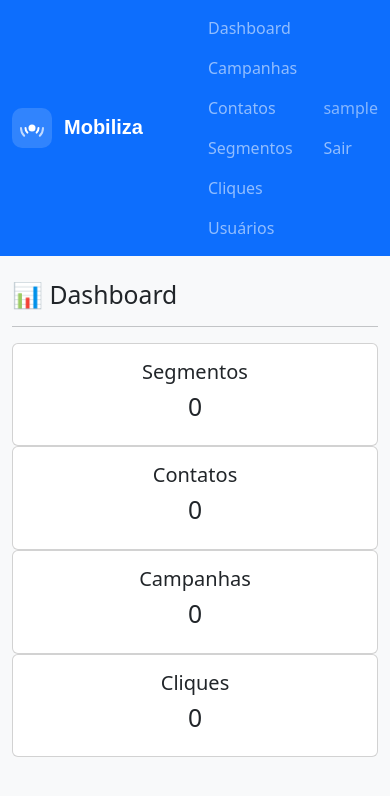
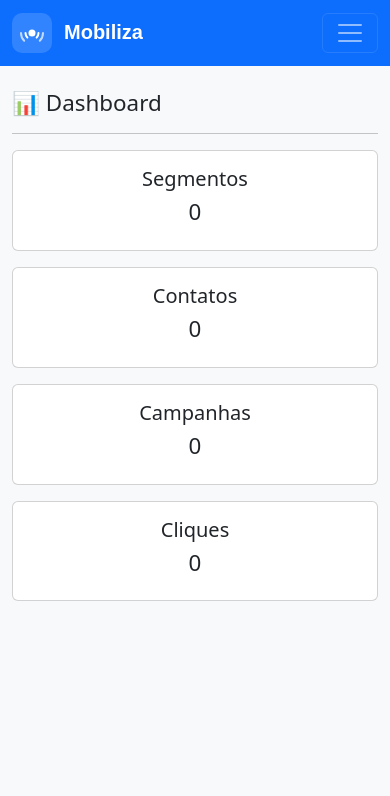
Before and after one commit to Vinimds77/Mobiliza, a Flask app: page / in a window 390 px wide. Shown: the top 796 px of the page. Run offline with Flask 3, Linux system fonts and the light colour scheme; the visitor is signed in with stand-in values (Sample User, id 1); data that the repository does not hold is empty.

Commit message:
Corrige responsividade mobile: navbar colapsavel, viewport e cards adaptativos

```diff
--- a/templates/base.html
+++ b/templates/base.html
@@ -5,11 +5,27 @@
 
     <meta charset="UTF-8">
 
+    <meta name="viewport" content="width=device-width, initial-scale=1">
+
     <title>{% block titulo %}Mobiliza{% endblock %}</title>
 
     <link rel="icon" type="image/svg+xml" href="{{ url_for('static', filename='img/mobiliza-favicon.svg') }}">
 
     <link href="https://cdn.jsdelivr.net/npm/bootstrap@5.3.3/dist/css/bootstrap.min.css" rel="stylesheet">
+
+    <style>
+
+    @media (max-width: 576px) {
+
+        body { font-size: 1.05rem; }
+
+        h1 { font-size: 1.6rem; }
+
+        h2 { font-size: 1.4rem; }
+
+    }
+
+    </style>
 
 </head>
 
@@ -23,7 +39,22 @@
             <img src="{{ url_for('static', filename='img/mobiliza-logo-navbar.svg') }}" alt="Mobiliza" height="40">
         </a>
 
-        <div class="navbar-nav">
+        <button
+            class="navbar-toggler"
+            type="button"
+            data-bs-toggle="collapse"
+            data-bs-target="#navbarMobiliza"
+            aria-controls="navbarMobiliza"
+            aria-expanded="false"
+            aria-label="Alternar navegação">
+
+            <span class="navbar-toggler-icon"></span>
+
+        </button>
+
+        <div class="collapse navbar-collapse" id="navbarMobiliza">
+
+            <div class="navbar-nav me-auto">
 
                 <a class="nav-link" href="/">
                     Dashboard
@@ -51,7 +82,7 @@
 
             </div>
 
-        <div class="navbar-nav ms-auto">
+            <div class="navbar-nav">
 
                 <span class="nav-link text-white-50">
                     {{ current_user.username }}
@@ -60,6 +91,8 @@
                 <a class="nav-link" href="/logout">
                     Sair
                 </a>
+
+            </div>
 
         </div>
 
@@ -75,6 +108,8 @@
 
 </div>
 
+<script src="https://cdn.jsdelivr.net/npm/bootstrap@5.3.3/dist/js/bootstrap.bundle.min.js"></script>
+
 </body>
 
 </html>
--- a/templates/dashboard.html
+++ b/templates/dashboard.html
@@ -8,9 +8,9 @@
 
 <hr>
 
-<div class="row">
+<div class="row g-3">
 
-<div class="col-md-3">
+<div class="col-12 col-sm-6 col-md-3">
 
 <div class="card text-center">
 
@@ -26,7 +26,7 @@
 
 </div>
 
-<div class="col-md-3">
+<div class="col-12 col-sm-6 col-md-3">
 
 <div class="card text-center">
 
@@ -42,7 +42,7 @@
 
 </div>
 
-<div class="col-md-3">
+<div class="col-12 col-sm-6 col-md-3">
 
 <div class="card text-center">
 
@@ -58,7 +58,7 @@
 
 </div>
 
-<div class="col-md-3">
+<div class="col-12 col-sm-6 col-md-3">
 
 <div class="card text-center">
 
```
Also changed, not shown: templates/campanha_detalhes.html (+5 -5 lines), templates/relatorio.html (+5 -5 lines). Lines whose indentation alone changed are shown as unchanged.
